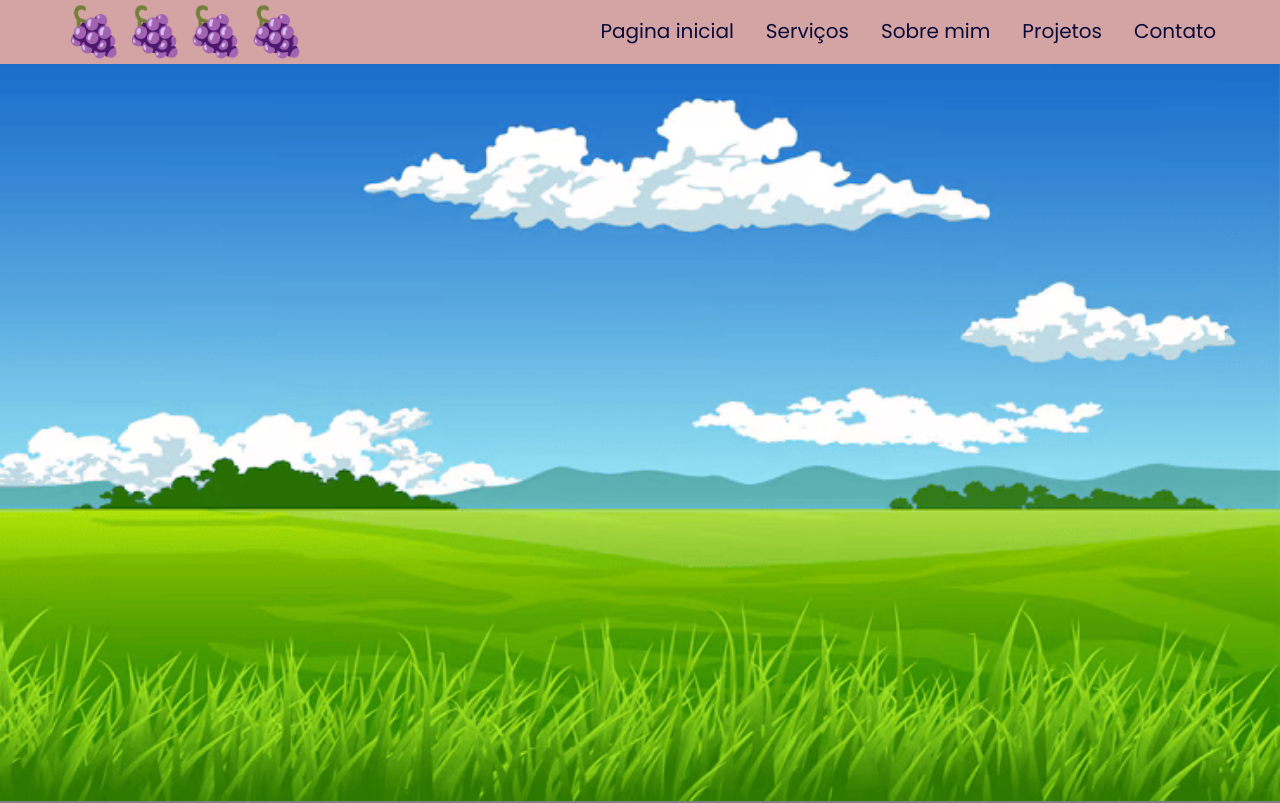
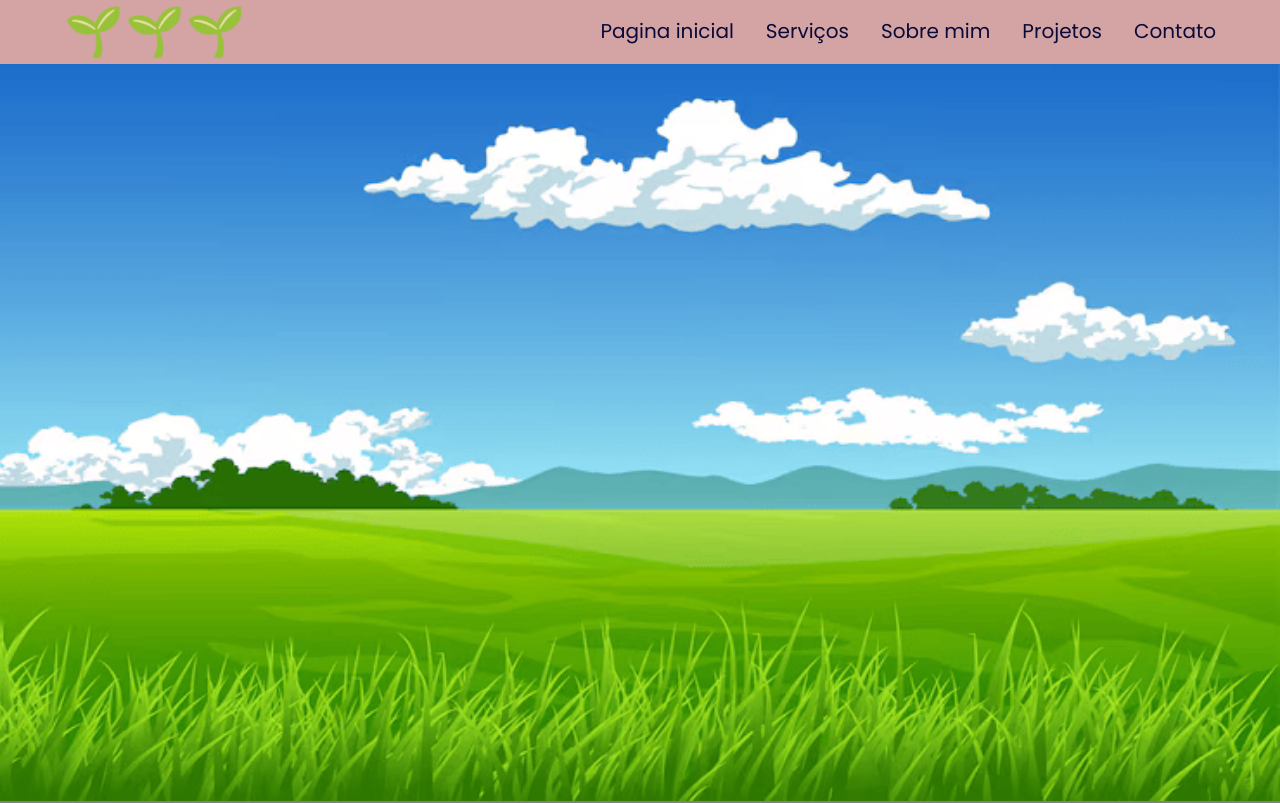
Before and after one commit to karin-xlz/Agrinho2025, a plain HTML site: page index.html in a window 1280 px wide. Shown: the top 803 px of the page. Drawn offline with Linux system fonts and the light colour scheme.

Commit message:
Update index.html

```diff
--- a/index.html
+++ b/index.html
@@ -42,7 +42,7 @@
      <header class="header" id="header">
       <nav class="nav">
         <div class="nav__content container">
-          <a href="#" class="nav__logo"><span> 🍇🍇🍇🍇</span></a>
+          <a href="#" class="nav__logo"><span> 🌱🌱🌱</span></a>
           <ul class="nav__links">
             <li class="nav__link"><a href="#header">Pagina inicial</a></li>
             <li class="nav__link"><a href="#services">Serviços</a></li>
```
